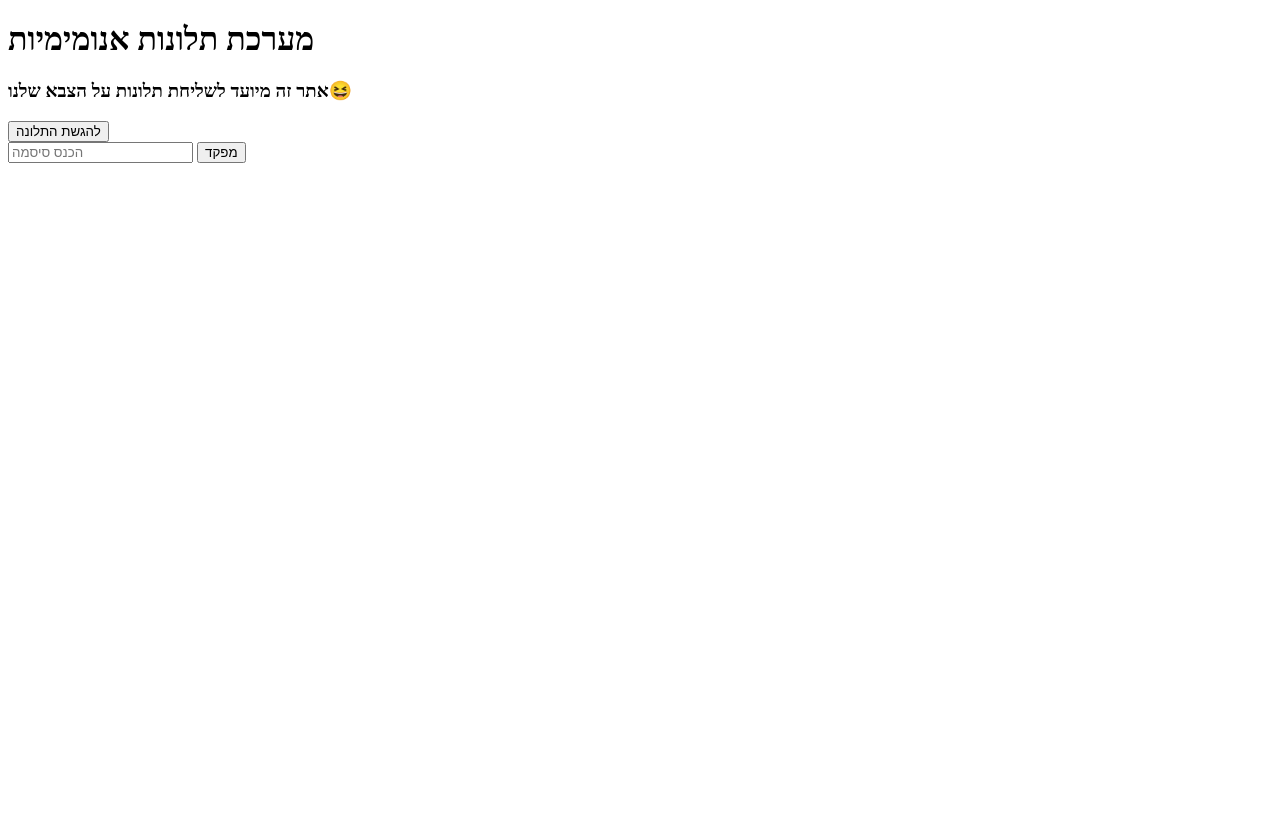
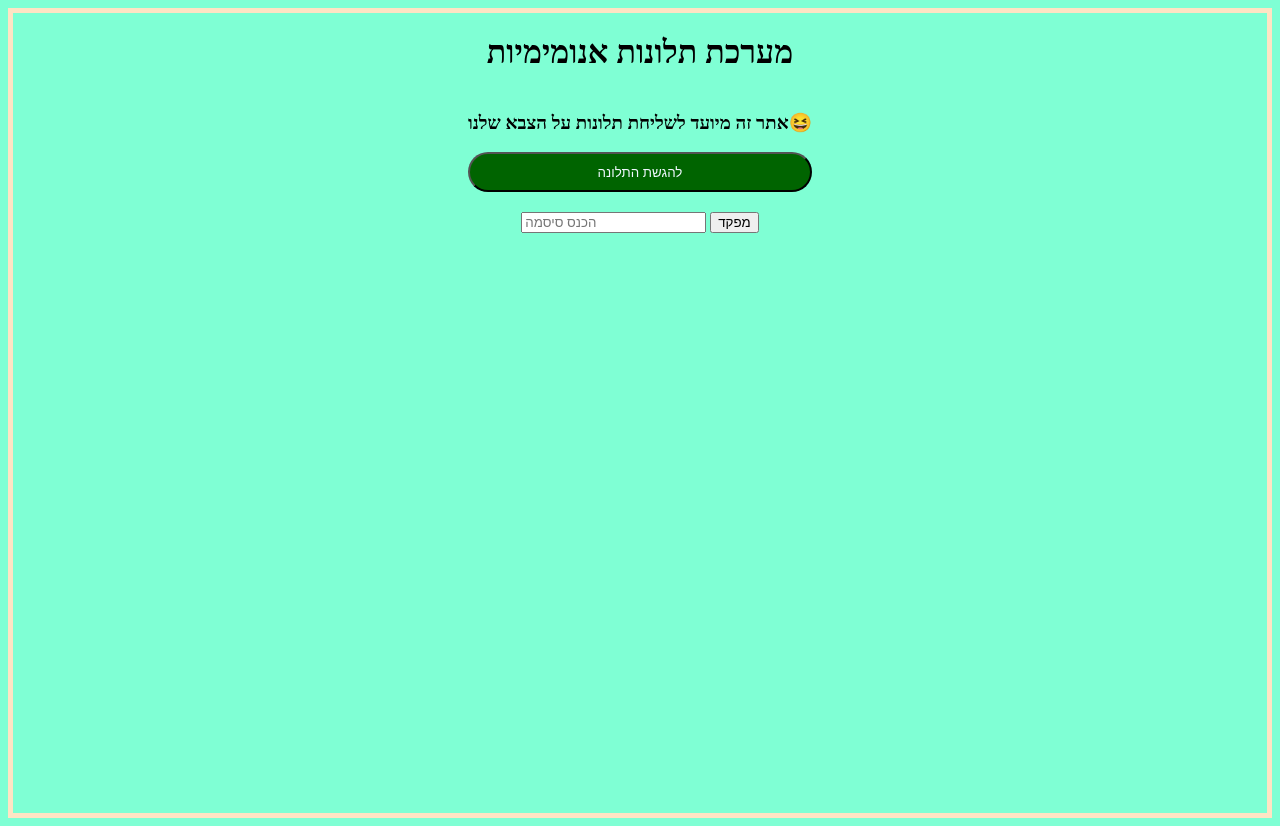
Before and after one commit to Shlominoyshtat/complaintBox, a website: page complaints-app/public/index.html in a window 1280 px wide. Before the commit the page ends 800 px from the top, so only its background shows below. Drawn offline with Linux system fonts and the light colour scheme.

Commit message:
adding css fronted

```diff
--- a/complaints-app/public/index.html
+++ b/complaints-app/public/index.html
@@ -3,7 +3,7 @@
 <head>
     <meta charset="UTF-8">
     <meta name="viewport" content="width=device-width, initial-scale=1.0">
-    <title>Document</title>
+    <title>Complaint</title>
     <link rel="stylesheet" href="./style.css">
 </head>
 <body>
@@ -14,9 +14,9 @@
         <aside>
             <h3>אתר זה מיועד לשליחת תלונות על הצבא שלנו😆</h3>
         </aside>
-        <section id="icon1">
+        <section>
             <form action="./complaint.html">
-                <button>להגשת התלונה</button>
+                <button id="icon1">להגשת התלונה</button>
             </form>
         </section>
         <section id="icon2">
--- a/complaints-app/public/style.css
+++ b/complaints-app/public/style.css
@@ -0,0 +1,29 @@
+body{
+    background-color: aquamarine;
+    display: flex;
+    justify-content: center;
+    border: 5px solid bisque;
+    height: 800px;
+}
+
+#icon1{
+    display: flex;
+    justify-content: center;
+    align-items: center;
+    border-radius: 20px;
+    height: 40px;
+    width: 100%;
+    background-color: darkgreen;
+    color: aliceblue;
+}
+
+#icon2{
+    display: flex;
+    justify-content: center;
+    margin-top: 20px;
+}
+
+#header{
+    display: flex;
+    justify-content: center;
+}
```
